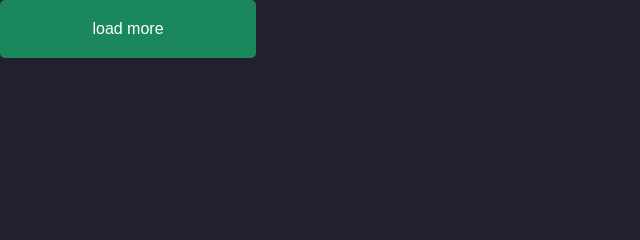
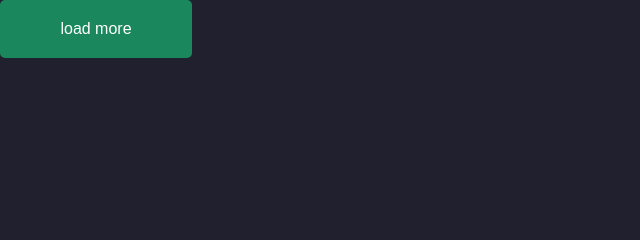
Before and after one commit to ajfuto/ContactApp, a PHP site: page /contacts.html in a window 1280 px wide. Shown: the part 231-471 px from the top of the page, without its empty margins (0-640 px from the left). Run offline with PHP 8.4, Linux system fonts and the light colour scheme; some libraries are stand-ins or nearby versions.

Commit message:
Cosmetic changes

```diff
--- a/css/contacts.css
+++ b/css/contacts.css
@@ -559,11 +559,10 @@ body {
 
 #loadMoreButton
 {
-    text-align: center;
-    float: center;
+    align-items: center;
     outline: 0;
     background: var(--button-color);
-    width: 20%;
+    width: 15%;
     border: 0;
     padding: 20px;
     border-radius: 5px;
```
